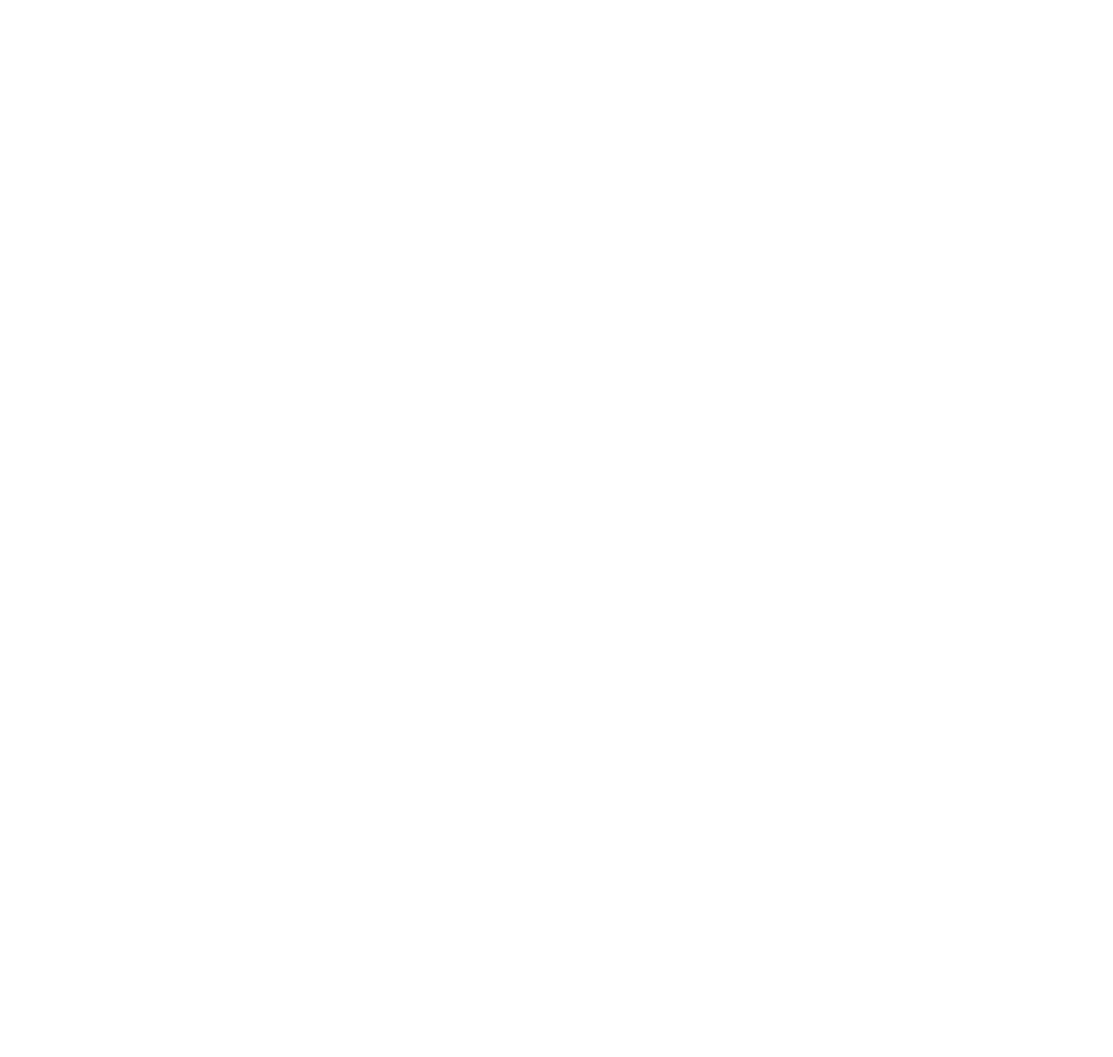
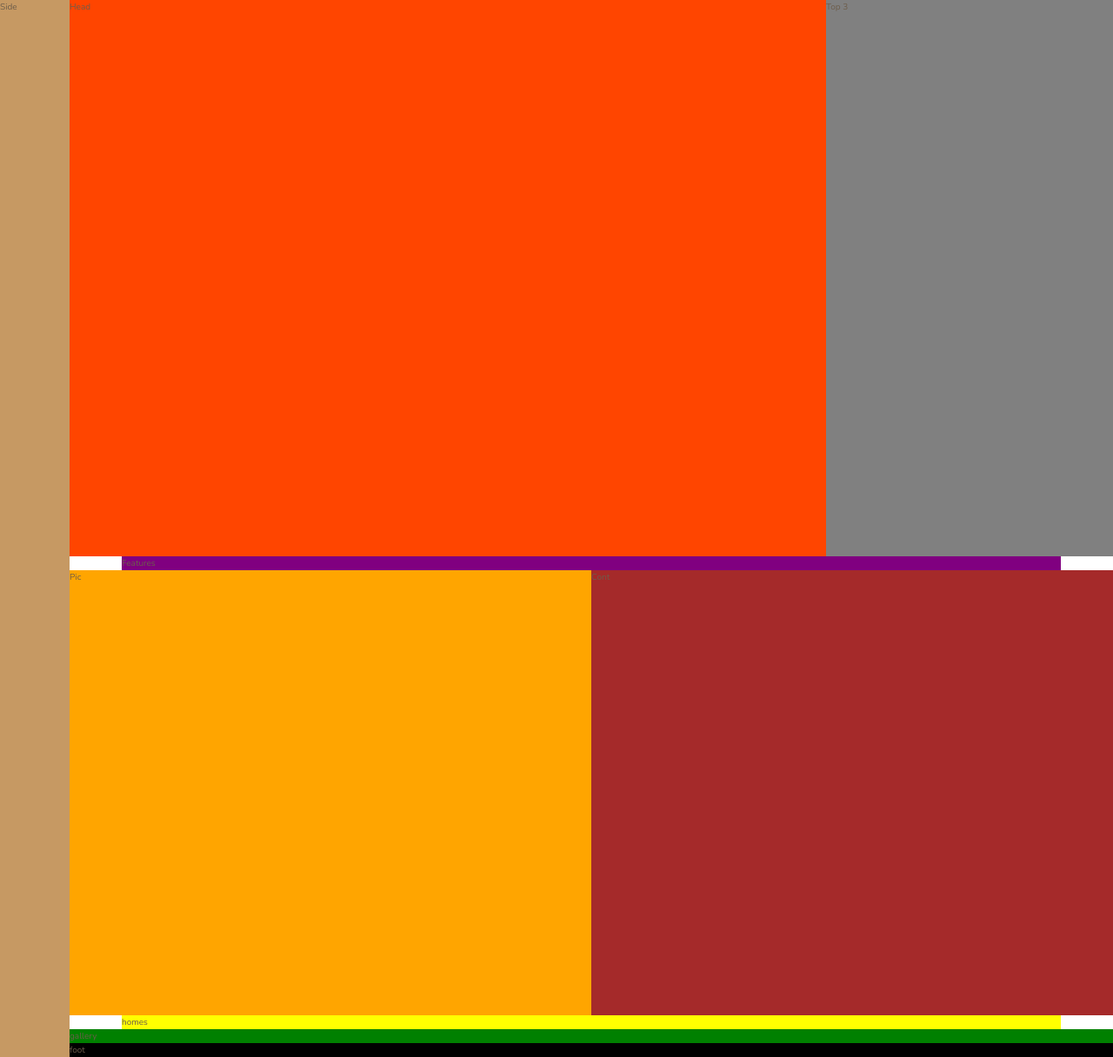
Before and after one commit to Guilllemain/nexter, a website: page index.html in a window 1280 px wide. Shown: the whole page at 87% size. Before the commit the page ends 800 px from the top, so only its background shows below. Drawn offline with nearby package versions, Linux system fonts and the light colour scheme; files that its build step writes are made by us from their sources.

Commit message:
Building the layout

```diff
--- a/index.html
+++ b/index.html
@@ -12,6 +12,32 @@
         <title>nexter &mdash; your home, your freedom</title>
     </head>
     <body class="container">
-
+        <div class="sidebar">
+            Side
+        </div>
+        <header class="header">
+            Head
+        </header>
+        <div class="realtors">
+            Top 3
+        </div>
+        <section class="features">
+            Features
+        </section>
+        <div class="story__pictures">
+            Pic
+        </div>
+        <div class="story__content">
+            Cont
+        </div>
+        <section class="homes">
+            homes
+        </section>
+        <section class="gallery">
+            gallery
+        </section>
+        <footer class="footer">
+            foot
+        </footer>
     </body>
 </html>
--- a/package.json
+++ b/package.json
@@ -5,9 +5,8 @@
   "main": "index.js",
   "scripts": {
     "watch:sass": "node-sass sass/main.scss css/style.css -w",
-    "devserver": "live-server",
+    "devserver": "npx live-server --browser=firefox",
     "start": "npm-run-all --parallel devserver watch:sass",
-
     "compile:sass": "node-sass sass/main.scss css/style.comp.css",
     "prefix:css": "postcss --use autoprefixer -b 'last 10 versions' css/style.comp.css -o css/style.prefix.css",
     "compress:css": "node-sass css/style.prefix.css css/style.css --output-style compressed",
@@ -18,6 +17,7 @@
   "devDependencies": {
     "autoprefixer": "^7.1.4",
     "concat": "^1.0.3",
+    "live-server": "^1.2.1",
     "node-sass": "^4.5.3",
     "npm-run-all": "^4.1.1",
     "postcss-cli": "^4.1.1"
--- a/sass/_base.scss
+++ b/sass/_base.scss
@@ -13,3 +13,29 @@ $color-grey-dark-2: #6D5D4B;
 // FONT VARIABLES
 $font-primary: 'Nunito', sans-serif;
 $font-display: 'Josefin Sans', sans-serif;
+
+*, *::before, *::after {
+	margin: 0;
+	padding: 0;
+	box-sizing: inherit;
+}
+
+html {
+	box-sizing: border-box;
+	font-size: 62.5%;
+}
+
+body {
+	font-family: $font-primary;
+	color: $color-grey-dark-2;
+	font-weight: 300;
+	line-height: 1.6;
+}
+
+.container {
+	display: grid;
+	grid-template-rows: 80vh min-content 40vw repeat(3, min-content);
+	grid-template-columns: [sidebar-start] 8rem [sidebar-end full-start] minmax(6rem, 1fr) [center-start]
+						   repeat(8, [col-start] minmax(min-content, 14rem) [col-end]) [center-end] minmax(6rem, 1fr) [full-end];
+	justify-content: center;
+}
--- a/sass/_features.scss
+++ b/sass/_features.scss
@@ -0,0 +1,4 @@
+.features {
+	background-color: purple;
+	grid-column: center-start / center-end;
+}
--- a/sass/_footer.scss
+++ b/sass/_footer.scss
@@ -0,0 +1,4 @@
+.footer {
+	background-color: black;
+	grid-column: full-start / full-end;
+}
--- a/sass/_gallery.scss
+++ b/sass/_gallery.scss
@@ -0,0 +1,4 @@
+.gallery {
+	background-color: green;
+	grid-column: full-start / full-end;
+}
--- a/sass/_header.scss
+++ b/sass/_header.scss
@@ -0,0 +1,4 @@
+.header {
+	background-color: orangered;
+	grid-column: full-start / col-end 6;
+}
--- a/sass/_homes.scss
+++ b/sass/_homes.scss
@@ -0,0 +1,4 @@
+.homes {
+	background-color: yellow;
+	grid-column: center-start / center-end;
+}
--- a/sass/_realtors.scss
+++ b/sass/_realtors.scss
@@ -0,0 +1,4 @@
+.realtors {
+	background-color: grey;
+	grid-column: col-start 7 / full-end;
+}
--- a/sass/_sidebar.scss
+++ b/sass/_sidebar.scss
@@ -0,0 +1,5 @@
+.sidebar {
+	background-color: $color-primary;
+	grid-row: 1 / -1;
+	grid-column: sidebar-start / sidebar-end;
+}
--- a/sass/_story.scss
+++ b/sass/_story.scss
@@ -0,0 +1,10 @@
+.story {
+	&__pictures {
+		background-color: orange;
+		grid-column: full-start / col-end 4;
+	}
+	&__content {
+		background-color: brown;
+		grid-column: col-start 5 / full-end;
+	}
+}
```
Also changed, not shown: css/style.css (added), 2 other files.
